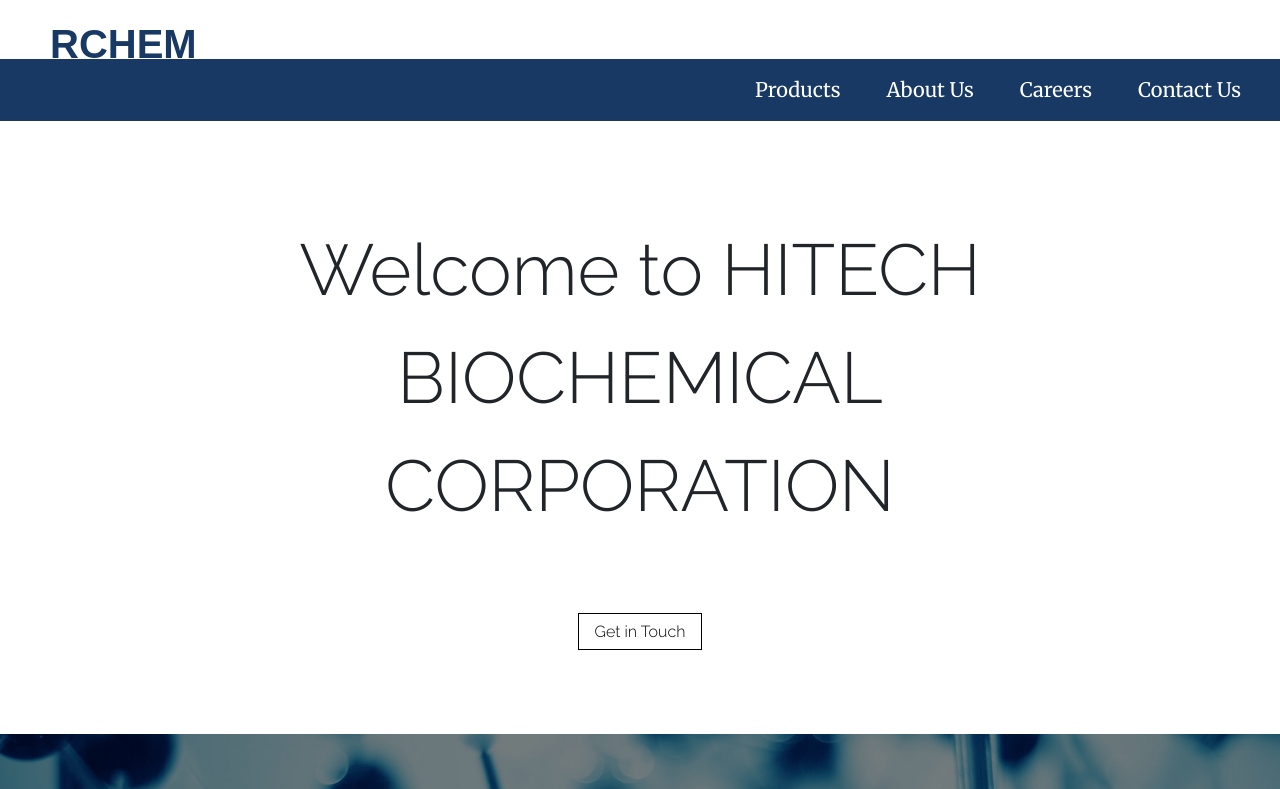
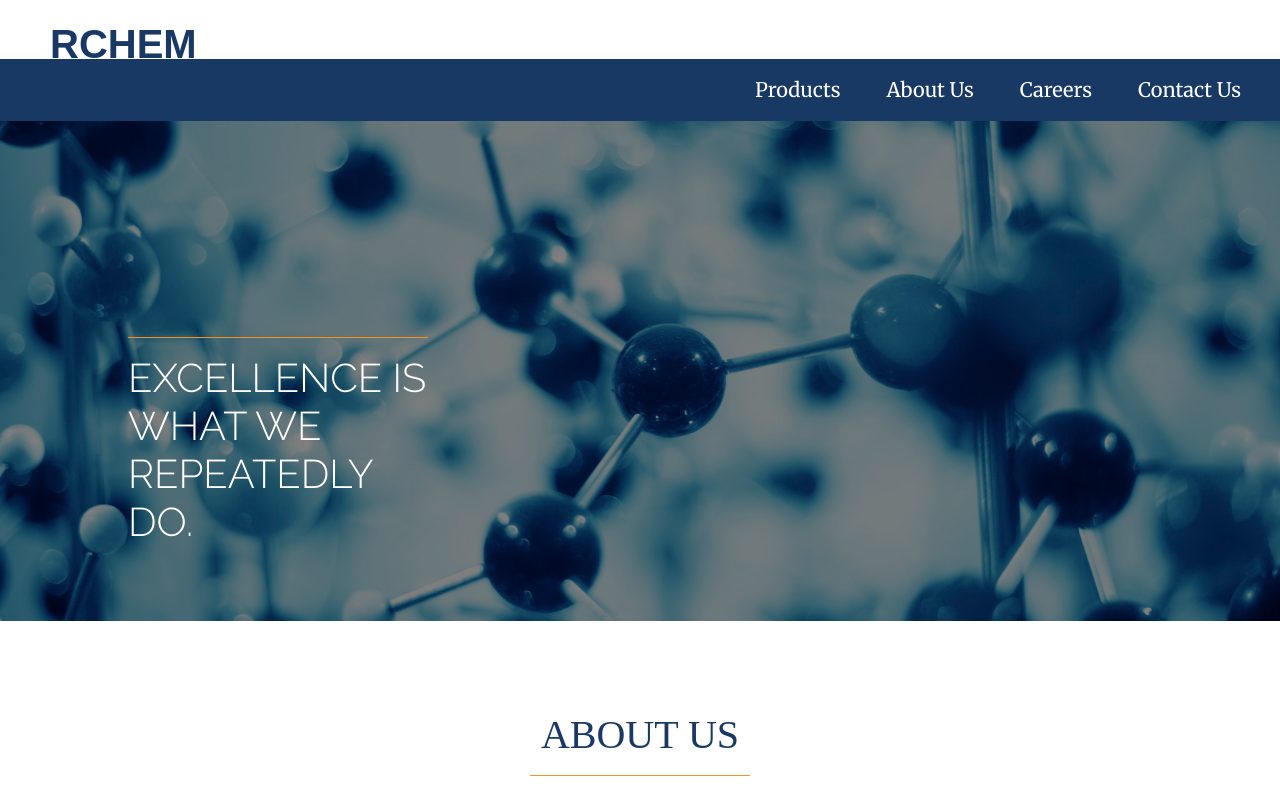
Before and after one commit to yashgupta112/rchem, a plain HTML site: page index.html in a window 1280 px wide. Shown: the top 789 px of the page. Drawn offline with nearby package versions, Linux system fonts and the light colour scheme.

Commit message:
adjust home

```diff
--- a/index.html
+++ b/index.html
@@ -42,16 +42,20 @@
         </header>
 
 
-      <div class="container box" style="height:auto;">
+      <!-- <div class="container box" style="height:auto;">
           <p id="main-heading">Welcome to HITECH BIOCHEMICAL CORPORATION</p>
           <div class="" style="text-align:center">
             <a href="#contact" class="btn-lg butn" tabindex="-1" role="button" aria-disabled="true">Get in Touch</a>
           </div>
-      </div>
+      </div> -->
 
               <div class="photo-div" style="background-image: url(./src/intro.jpg)">
                 <div class="overlay">
-                </div>
+                    <div class="new-head">
+                      <hr class="underLine">
+                      <h1 class="">EXCELLENCE IS WHAT WE REPEATEDLY DO.</h1>
+                    </div>
+                  </div>
               </div>
 
       <div class="container box" id="about" style="height:auto;">
```
